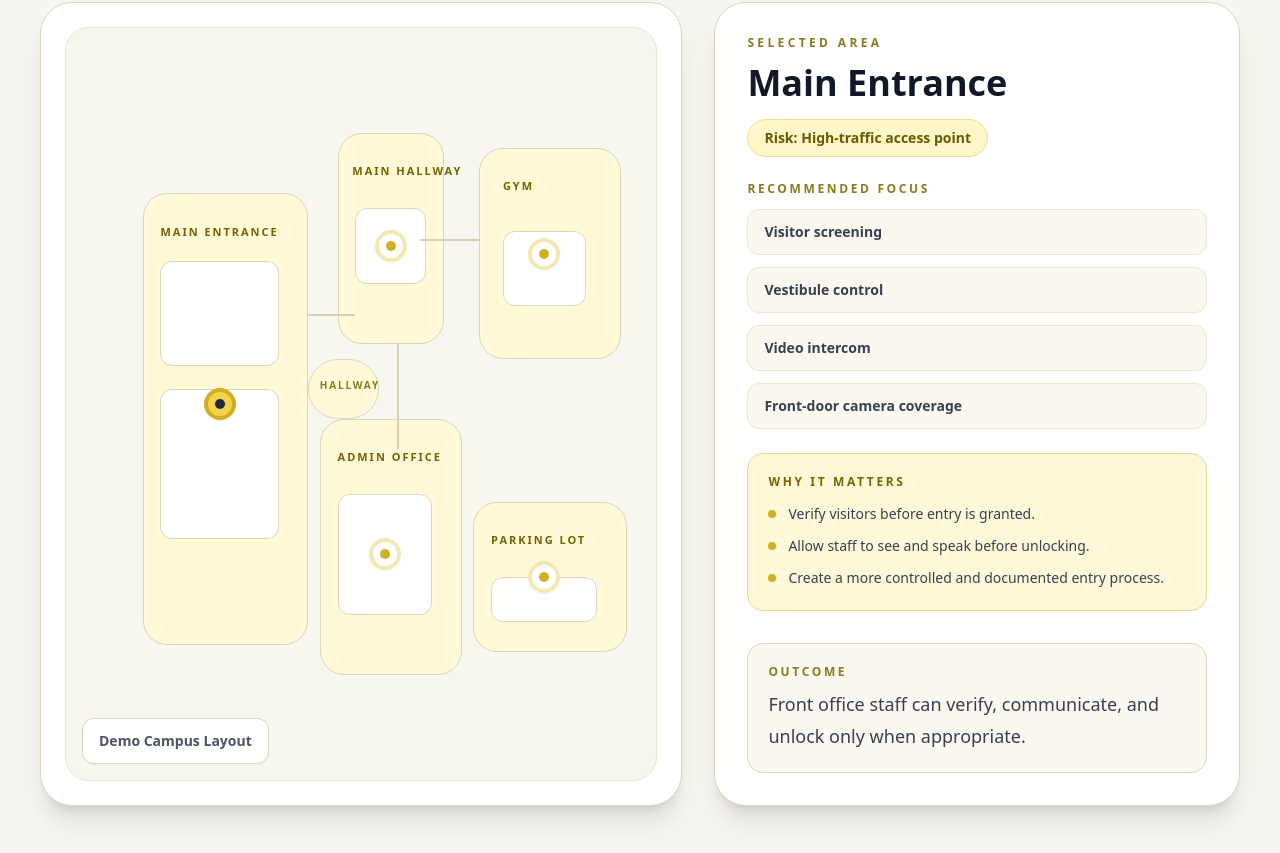
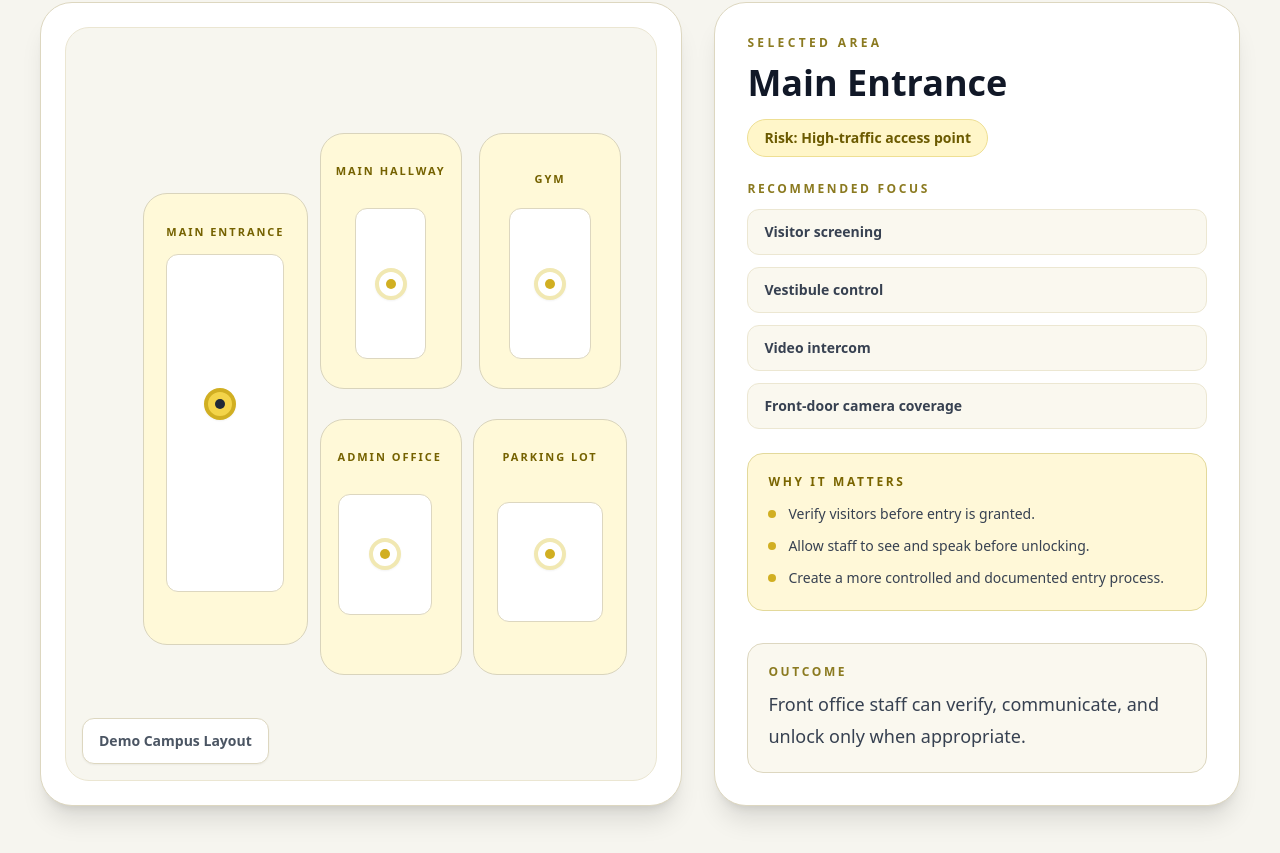
Before and after one commit to ctraverAdmin/school-security-demo, a React (Vite) app: page / in a window 1280 px wide. Shown: the part 3158-4011 px from the top of the page. Built offline with nearby package versions, Linux system fonts and the light colour scheme.

Commit message:
brochure revised

```diff
--- a/src/App.jsx
+++ b/src/App.jsx
@@ -96,7 +96,7 @@ export default function AxisSchoolSecurityBrochure() {
         "Guide students more effectively during disruptions.",
       ],
       result: "Teams can monitor movement, investigate issues, and guide students more quickly.",
-      marker: { left: "55%", top: "29%" },
+      marker: { left: "55%", top: "34%" },
     },
     admin: {
       name: "Administration Office",
@@ -130,7 +130,7 @@ export default function AxisSchoolSecurityBrochure() {
         "Strengthen oversight before, during, and after events.",
       ],
       result: "Large gatherings become more manageable before, during, and after events.",
-      marker: { left: "81%", top: "30%" },
+      marker: { left: "82%", top: "34%" },
     },
     parking: {
       name: "Parking Lot",
@@ -147,7 +147,7 @@ export default function AxisSchoolSecurityBrochure() {
         "Support investigations with better exterior context.",
       ],
       result: "Staff gain better awareness of exterior activity and respond with better information.",
-      marker: { left: "81%", top: "73%" },
+      marker: { left: "82%", top: "70%" },
     },
   };
 
@@ -626,22 +626,18 @@ export default function AxisSchoolSecurityBrochure() {
             <div className="relative min-h-[560px] rounded-[2rem] border border-[#ddd7c0] bg-white p-6 shadow-xl">
               <div className="relative h-full min-h-[500px] rounded-[1.5rem] border border-[#ebe6d2] bg-[#f7f6ef]">
                 <div className="absolute left-[13%] top-[22%] h-[60%] w-[28%] rounded-[1.5rem] border border-[#d9d4bc] bg-[#fff9d8]" />
-                <div className="absolute left-[16%] top-[26%] text-[11px] font-black uppercase tracking-[0.18em] text-[#756200]">
+
+<div className="absolute left-[13%] top-[26%] w-[28%] text-center text-[11px] font-black uppercase tracking-[0.18em] text-[#756200]">
   Main Entrance
 </div>
-                <div className="absolute left-[16%] top-[31%] h-[14%] w-[20%] rounded-xl border border-[#ddd7c0] bg-white" />
-                <div className="absolute left-[16%] top-[48%] h-[20%] w-[20%] rounded-xl border border-[#ddd7c0] bg-white" />
 
-                <div className="absolute left-[41%] top-[44%] h-[8%] w-[12%] rounded-full border border-[#ddd7c0] bg-[#fff9d8]" />
-                <div className="absolute left-[43%] top-[46.5%] text-[10px] font-black uppercase tracking-[0.18em] text-[#8b7a20]">
-                  Hallway
-                </div>
+                <div className="absolute left-[17%] top-[30%] h-[45%] w-[20%] rounded-xl border border-[#ddd7c0] bg-white" />
 
-                <div className="absolute left-[46%] top-[14%] h-[28%] w-[18%] rounded-[1.5rem] border border-[#d9d4bc] bg-[#fff9d8]" />
-                <div className="absolute left-[48.5%] top-[18%] text-[11px] font-black uppercase tracking-[0.18em] text-[#756200]">
+                <div className="absolute left-[43%] top-[14%] h-[34%] w-[24%] rounded-[1.5rem] border border-[#d9d4bc] bg-[#fff9d8]" />
+                <div className="absolute left-[43%] top-[18%] w-[24%] text-center text-[11px] font-black uppercase tracking-[0.18em] text-[#756200]">
   Main Hallway
 </div>
-                <div className="absolute left-[49%] top-[24%] h-[10%] w-[12%] rounded-xl border border-[#ddd7c0] bg-white" />
+                <div className="absolute left-[49%] top-[24%] h-[20%] w-[12%] rounded-xl border border-[#ddd7c0] bg-white" />
 
                 <div className="absolute left-[43%] top-[52%] h-[34%] w-[24%] rounded-[1.5rem] border border-[#d9d4bc] bg-[#fff9d8]" />
                 <div className="absolute left-[46%] top-[56%] text-[11px] font-black uppercase tracking-[0.18em] text-[#756200]">
@@ -649,21 +645,19 @@ export default function AxisSchoolSecurityBrochure() {
                 </div>
                 <div className="absolute left-[46%] top-[62%] h-[16%] w-[16%] rounded-xl border border-[#ddd7c0] bg-white" />
 
-                <div className="absolute left-[70%] top-[16%] h-[28%] w-[24%] rounded-[1.5rem] border border-[#d9d4bc] bg-[#fff9d8]" />
-                <div className="absolute left-[74%] top-[20%] text-[11px] font-black uppercase tracking-[0.18em] text-[#756200]">
+                <div className="absolute left-[70%] top-[14%] h-[34%] w-[24%] rounded-[1.5rem] border border-[#d9d4bc] bg-[#fff9d8]" />
+<div className="absolute left-[70%] top-[19%] w-[24%] text-center text-[11px] font-black uppercase tracking-[0.18em] text-[#756200] z-10">
   Gym
 </div>
-                <div className="absolute left-[74%] top-[27%] h-[10%] w-[14%] rounded-xl border border-[#ddd7c0] bg-white" />
+                <div className="absolute left-[75%] top-[24%] h-[20%] w-[14%] rounded-xl border border-[#ddd7c0] bg-white" />
 
-                <div className="absolute left-[69%] top-[63%] h-[20%] w-[26%] rounded-[1.5rem] border border-[#d9d4bc] bg-[#fff9d8]" />
-                <div className="absolute left-[72%] top-[67%] text-[11px] font-black uppercase tracking-[0.18em] text-[#756200]">
+                <div className="absolute left-[69%] top-[52%] h-[34%] w-[26%] rounded-[1.5rem] border border-[#d9d4bc] bg-[#fff9d8]" />
+<div className="absolute left-[69%] top-[56%] w-[26%] text-center text-[11px] font-black uppercase tracking-[0.18em] text-[#756200] z-10">
   Parking Lot
 </div>
-                <div className="absolute left-[72%] top-[73%] h-[6%] w-[18%] rounded-xl border border-[#ddd7c0] bg-white" />
+                <div className="absolute left-[73%] top-[63%] h-[16%] w-[18%] rounded-xl border border-[#ddd7c0] bg-white" />
 
-                <div className="absolute left-[41%] top-[38%] h-[2px] w-[8%] bg-[#d7d0b2]" />
-                <div className="absolute left-[60%] top-[28%] h-[2px] w-[10%] bg-[#d7d0b2]" />
-                <div className="absolute left-[56%] top-[42%] h-[14%] w-[2px] bg-[#d7d0b2]" />
+
 
                 {Object.entries(buildingZones).map(([key, item]) => (
                   <button
```
Lines whose indentation alone changed are shown as unchanged.
